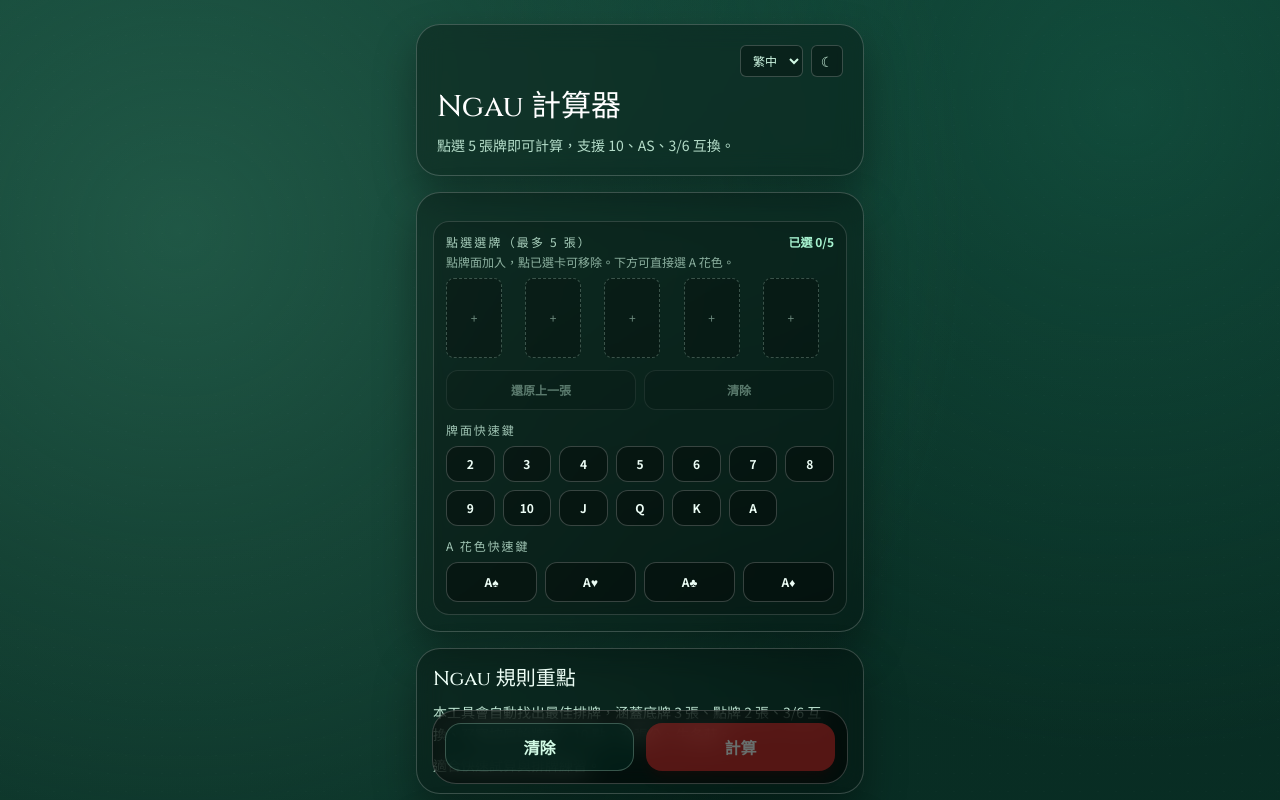
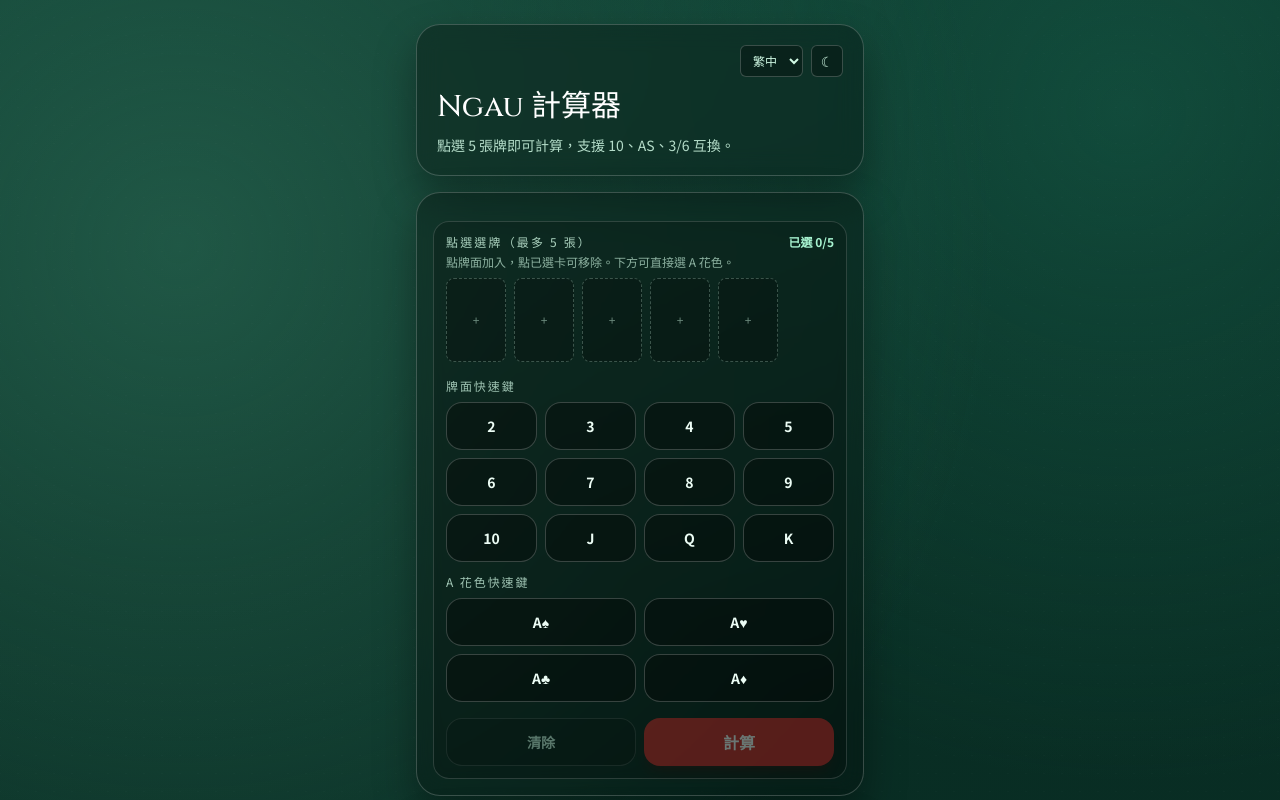
Before and after one commit to lowkahonn/ngau, a React (Vite) app: page / in a window 1280 px wide. Shown: the top 800 px of the page. Built offline with nearby package versions, Linux system fonts and the light colour scheme.

Commit message:
Resize cards and simplify picker

```diff
--- a/src/App.jsx
+++ b/src/App.jsx
@@ -4,7 +4,7 @@ import PokerCard from "./components/PokerCard";
 import { formatCards } from "./lib/gnau";
 import { useGnauStore } from "./store/useGnauStore";
 
-const RANK_OPTIONS = ["2", "3", "4", "5", "6", "7", "8", "9", "10", "J", "Q", "K", "A"];
+const RANK_OPTIONS = ["2", "3", "4", "5", "6", "7", "8", "9", "10", "J", "Q", "K"];
 const ACE_SUIT_OPTIONS = [
   { token: "AS", label: "A♠" },
   { token: "AH", label: "A♥" },
@@ -28,7 +28,6 @@ const I18N = {
     pickerRanks: "牌面快速鍵",
     pickerAces: "A 花色快速鍵",
     clear: "清除",
-    undo: "還原上一張",
     analyze: "計算",
     close: "關閉",
     resetResult: "重新選牌",
@@ -61,7 +60,6 @@ const I18N = {
     pickerRanks: "牌面快捷键",
     pickerAces: "A 花色快捷键",
     clear: "清除",
-    undo: "撤销上一张",
     analyze: "计算",
     close: "关闭",
     resetResult: "重新选牌",
@@ -94,7 +92,6 @@ const I18N = {
     pickerRanks: "Quick Rank Picks",
     pickerAces: "Ace Suit Shortcuts",
     clear: "Clear",
-    undo: "Undo Last",
     analyze: "Analyze",
     close: "Close",
     resetResult: "New Hand",
@@ -250,7 +247,7 @@ function ResultDialog({ open, onClose, onReset, result, t, language, isLight })
   );
 }
 
-function PickerPanel({ pickedCards, addPickedCard, removePickedCard, removeLastPickedCard, clear, t, isLight }) {
+function PickerPanel({ pickedCards, addPickedCard, removePickedCard, clear, analyze, canAnalyze, t, isLight }) {
   const disabled = pickedCards.length >= 5;
   const hasCards = pickedCards.length > 0;
 
@@ -262,14 +259,14 @@ function PickerPanel({ pickedCards, addPickedCard, removePickedCard, removeLastP
           <p className={isLight ? "text-xs font-semibold text-emerald-700" : "text-xs font-semibold text-emerald-200"}>{t.pickerCount(pickedCards.length)}</p>
         </div>
         <p className={isLight ? "mt-1 text-xs text-slate-600" : "mt-1 text-xs text-emerald-100/65"}>{t.pickerHint}</p>
-        <div className="mt-2 grid grid-cols-5 gap-2">
+        <div className="no-scrollbar mt-2 flex gap-2 overflow-x-auto pb-1">
           {Array.from({ length: 5 }, (_, index) => {
             const value = pickedCards[index];
             if (!value) {
               return (
                 <div
                   key={`empty-${index}`}
-                  className={isLight ? "flex h-20 w-14 items-center justify-center rounded-lg border border-dashed border-slate-400 bg-white text-xs text-slate-500" : "flex h-20 w-14 items-center justify-center rounded-lg border border-dashed border-emerald-100/25 bg-black/25 text-xs text-emerald-100/50"}
+                  className={isLight ? "flex h-[5.25rem] w-[3.75rem] shrink-0 items-center justify-center rounded-lg border border-dashed border-slate-400 bg-white text-xs text-slate-500" : "flex h-[5.25rem] w-[3.75rem] shrink-0 items-center justify-center rounded-lg border border-dashed border-emerald-100/25 bg-black/25 text-xs text-emerald-100/50"}
                 >
                   +
                 </div>
@@ -280,7 +277,7 @@ function PickerPanel({ pickedCards, addPickedCard, removePickedCard, removeLastP
                 key={`${value}-${index}`}
                 type="button"
                 onClick={() => removePickedCard(index)}
-                className="rounded-lg active:scale-[0.98]"
+                className="shrink-0 rounded-lg active:scale-[0.98]"
                 aria-label={`remove-card-${index}`}
               >
                 <PokerCard value={value} size="tiny" />
@@ -290,28 +287,9 @@ function PickerPanel({ pickedCards, addPickedCard, removePickedCard, removeLastP
         </div>
       </div>
 
-      <div className="grid grid-cols-2 gap-2">
-        <button
-          type="button"
-          onClick={removeLastPickedCard}
-          disabled={!hasCards}
-          className={isLight ? "h-10 rounded-xl border border-slate-300 bg-white text-xs font-semibold text-slate-700 disabled:opacity-40" : "h-10 rounded-xl border border-white/20 bg-black/30 text-xs font-semibold text-emerald-100 disabled:opacity-40"}
-        >
-          {t.undo}
-        </button>
-        <button
-          type="button"
-          onClick={clear}
-          disabled={!hasCards}
-          className={isLight ? "h-10 rounded-xl border border-slate-300 bg-white text-xs font-semibold text-slate-700 disabled:opacity-40" : "h-10 rounded-xl border border-white/20 bg-black/30 text-xs font-semibold text-emerald-100 disabled:opacity-40"}
-        >
-          {t.clear}
-        </button>
-      </div>
-
       <div>
         <p className={isLight ? "text-xs tracking-[0.16em] text-slate-700" : "text-xs tracking-[0.16em] text-emerald-100/75"}>{t.pickerRanks}</p>
-        <div className="mt-2 grid grid-cols-7 gap-2">
+        <div className="mt-2 grid grid-cols-4 gap-2">
           {RANK_OPTIONS.map((rank) => (
             <button
               key={rank}
@@ -319,7 +297,7 @@ function PickerPanel({ pickedCards, addPickedCard, removePickedCard, removeLastP
               onClick={() => addPickedCard(rank)}
               disabled={disabled}
               aria-label={`add-${rank}`}
-              className={isLight ? "h-9 rounded-xl border border-slate-300 bg-white text-xs font-semibold text-slate-700 disabled:opacity-40" : "h-9 rounded-xl border border-white/20 bg-black/35 text-xs font-semibold text-emerald-50 disabled:opacity-40"}
+              className={isLight ? "h-12 touch-manipulation rounded-2xl border border-slate-300 bg-white px-2 text-sm font-semibold text-slate-700 disabled:opacity-40" : "h-12 touch-manipulation rounded-2xl border border-white/20 bg-black/35 px-2 text-sm font-semibold text-emerald-50 disabled:opacity-40"}
             >
               {rank}
             </button>
@@ -329,7 +307,7 @@ function PickerPanel({ pickedCards, addPickedCard, removePickedCard, removeLastP
 
       <div>
         <p className={isLight ? "text-xs tracking-[0.16em] text-slate-700" : "text-xs tracking-[0.16em] text-emerald-100/75"}>{t.pickerAces}</p>
-        <div className="mt-2 grid grid-cols-4 gap-2">
+        <div className="mt-2 grid grid-cols-2 gap-2">
           {ACE_SUIT_OPTIONS.map((option) => (
             <button
               key={option.token}
@@ -337,12 +315,31 @@ function PickerPanel({ pickedCards, addPickedCard, removePickedCard, removeLastP
               onClick={() => addPickedCard(option.token)}
               disabled={disabled}
               aria-label={`add-${option.token}`}
-              className={isLight ? "h-10 rounded-xl border border-slate-300 bg-white text-xs font-semibold text-slate-700 disabled:opacity-40" : "h-10 rounded-xl border border-white/20 bg-black/35 text-xs font-semibold text-emerald-50 disabled:opacity-40"}
+              className={isLight ? "h-12 touch-manipulation rounded-2xl border border-slate-300 bg-white px-2 text-sm font-semibold text-slate-700 disabled:opacity-40" : "h-12 touch-manipulation rounded-2xl border border-white/20 bg-black/35 px-2 text-sm font-semibold text-emerald-50 disabled:opacity-40"}
             >
               {option.label}
             </button>
           ))}
         </div>
+      </div>
+
+      <div className="grid grid-cols-2 gap-2 pt-1">
+        <button
+          type="button"
+          onClick={clear}
+          disabled={!hasCards}
+          className={isLight ? "h-12 rounded-2xl border border-slate-300 bg-white text-sm font-semibold text-slate-700 active:scale-[0.98] disabled:opacity-40" : "h-12 rounded-2xl border border-white/20 bg-black/35 text-sm font-semibold text-emerald-100 active:scale-[0.98] disabled:opacity-40"}
+        >
+          {t.clear}
+        </button>
+        <button
+          type="button"
+          onClick={analyze}
+          disabled={!canAnalyze}
+          className="h-12 rounded-2xl bg-chip-red font-semibold text-white shadow-lg shadow-red-950/40 active:scale-[0.98] disabled:opacity-40"
+        >
+          {t.analyze}
+        </button>
       </div>
     </section>
   );
@@ -428,7 +425,6 @@ export default function App() {
     setTheme,
     addPickedCard,
     removePickedCard,
-    removeLastPickedCard,
     analyze,
     clear,
     isResultDialogOpen,
@@ -444,7 +440,7 @@ export default function App() {
   const canAnalyze = pickedCards.length === 5;
 
   return (
-    <main className={isLight ? "min-h-screen bg-felt-pattern-light px-4 pb-28 pt-6 text-slate-900" : "min-h-screen bg-felt-pattern px-4 pb-28 pt-6 text-white"}>
+    <main className={isLight ? "min-h-screen bg-felt-pattern-light px-4 pb-8 pt-6 text-slate-900" : "min-h-screen bg-felt-pattern px-4 pb-8 pt-6 text-white"}>
       <section className="mx-auto w-full max-w-md space-y-4">
         <header className={isLight ? "rounded-3xl border border-slate-300 bg-white p-5 shadow-xl" : "rounded-3xl border border-white/20 bg-black/30 p-5 shadow-panel backdrop-blur-md"}>
           <div className="mb-3 flex justify-end">
@@ -459,8 +455,9 @@ export default function App() {
             pickedCards={pickedCards}
             addPickedCard={addPickedCard}
             removePickedCard={removePickedCard}
-            removeLastPickedCard={removeLastPickedCard}
             clear={clear}
+            analyze={analyze}
+            canAnalyze={canAnalyze}
             t={t}
             isLight={isLight}
           />
@@ -474,26 +471,6 @@ export default function App() {
       </section>
 
       <ResultDialog open={isResultDialogOpen} onClose={closeResultDialog} onReset={clear} result={result} t={t} language={language} isLight={isLight} />
-
-      <div className="fixed inset-x-0 bottom-0 mx-auto w-full max-w-md px-4 pb-[max(1rem,env(safe-area-inset-bottom))] pt-3">
-        <div className={isLight ? "grid grid-cols-2 gap-3 rounded-3xl border border-slate-300 bg-white p-3 shadow-2xl" : "grid grid-cols-2 gap-3 rounded-3xl border border-white/20 bg-black/55 p-3 backdrop-blur-md"}>
-          <button
-            type="button"
-            onClick={clear}
-            className={isLight ? "h-12 rounded-2xl border border-slate-300 bg-slate-100 font-semibold text-slate-700 active:scale-[0.98]" : "h-12 rounded-2xl border border-emerald-100/25 bg-emerald-950/50 font-semibold text-emerald-100 active:scale-[0.98]"}
-          >
-            {t.clear}
-          </button>
-          <button
-            type="button"
-            onClick={analyze}
-            disabled={!canAnalyze}
-            className="h-12 rounded-2xl bg-chip-red font-semibold text-white shadow-lg shadow-red-950/40 active:scale-[0.98] disabled:opacity-40"
-          >
-            {t.analyze}
-          </button>
-        </div>
-      </div>
     </main>
   );
 }
--- a/src/components/PokerCard.jsx
+++ b/src/components/PokerCard.jsx
@@ -12,13 +12,14 @@ function parseDisplay(value) {
 export default function PokerCard({ value, compact = false, size = null }) {
   let sizeClass = "h-28 w-20";
   if (compact || size === "compact") sizeClass = "h-24 w-16";
-  if (size === "tiny") sizeClass = "h-20 w-14";
+  if (size === "tiny") sizeClass = "h-[5.25rem] w-[3.75rem]";
 
   const { rank, suit } = parseDisplay(value);
   const suitSymbol = suitText[suit] ?? "";
   const isRed = suit === "H" || suit === "D";
   const tone = isRed ? "text-red-600" : "text-slate-900";
-  const centerText = rank;
+  const isAce = rank === "A";
+  const centerText = isAce && suitSymbol ? suitSymbol : rank;
 
   return (
     <div
@@ -42,7 +43,7 @@ export default function PokerCard({ value, compact = false, size = null }) {
 
       <div className={["relative z-10 flex h-full flex-col items-center justify-center gap-1", tone].join(" ")}>
         <span className="text-2xl font-semibold tracking-wide">{centerText}</span>
-        {suitSymbol ? <span className="text-xl">{suitSymbol}</span> : null}
+        {suitSymbol && !isAce ? <span className="text-xl">{suitSymbol}</span> : null}
       </div>
     </div>
   );
--- a/src/store/useGnauStore.js
+++ b/src/store/useGnauStore.js
@@ -37,17 +37,6 @@ export const useGnauStore = create((set, get) => ({
       isResultDialogOpen: false
     });
   },
-  removeLastPickedCard: () => {
-    const { pickedCards } = get();
-    if (pickedCards.length === 0) return;
-    const nextPicked = pickedCards.slice(0, -1);
-    set({
-      pickedCards: nextPicked,
-      error: "",
-      result: null,
-      isResultDialogOpen: false
-    });
-  },
   analyze: () => {
     const { pickedCards } = get();
     if (pickedCards.length !== 5) {
```
